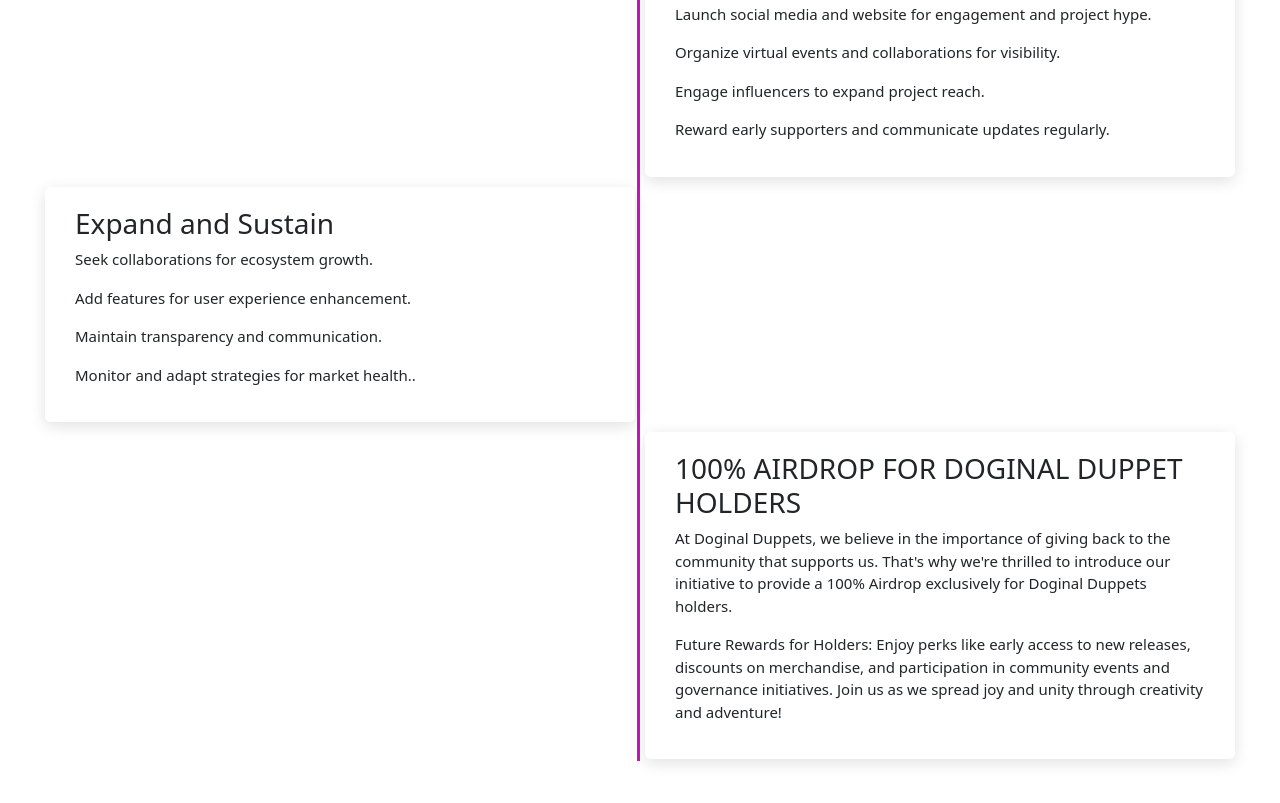
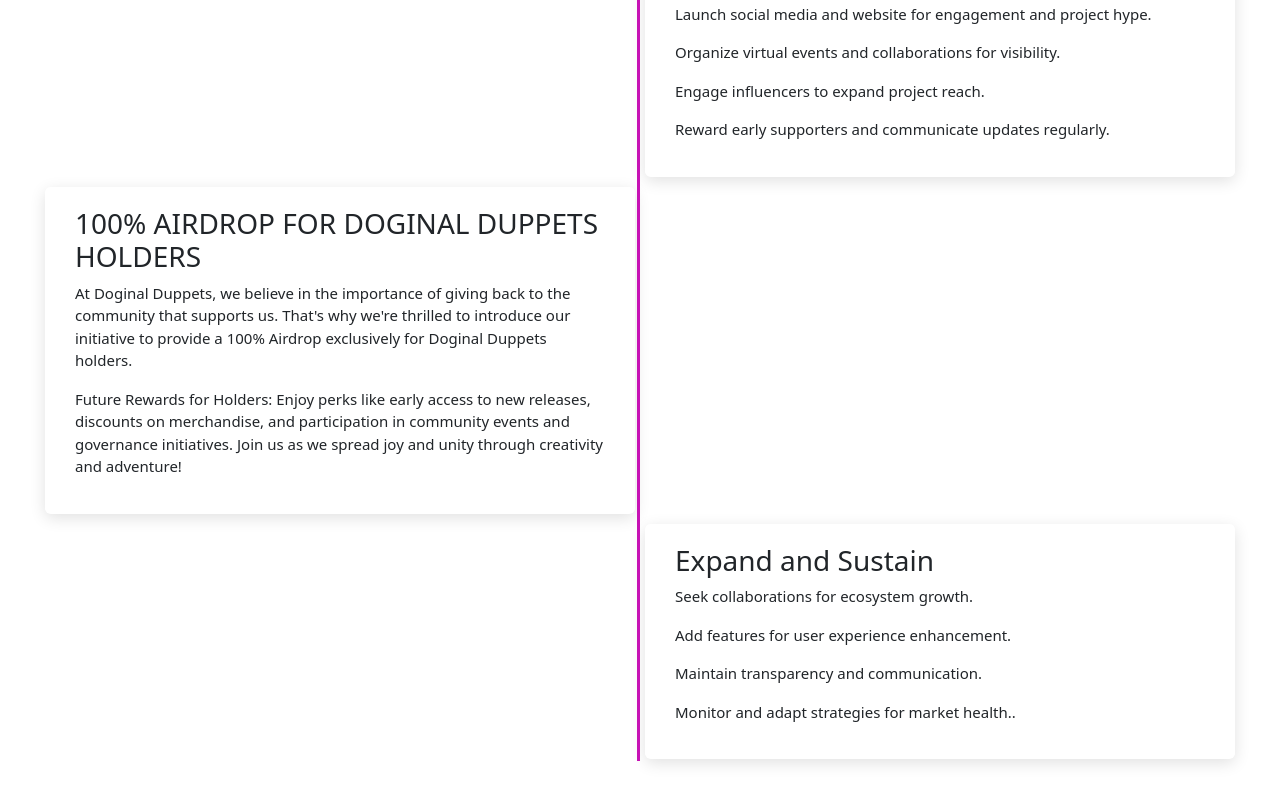
Before and after one commit to De-Ash/MILLIONAIRE_NFT, a website: page roadMap.html in a window 1280 px wide. Shown: the part 509-1312 px from the top of the page. Drawn offline with nearby package versions, Linux system fonts and the light colour scheme.

Commit message:
adjusted road map

```diff
--- a/roadMap.html
+++ b/roadMap.html
@@ -48,6 +48,15 @@
       </div>
       <div class="vessel left-vessel">
         <div class="textBox">
+          <h3>100% AIRDROP FOR DOGINAL DUPPETS HOLDERS</h3>
+          <p>
+            At Doginal Duppets, we believe in the importance of giving back to the community that supports us. That's why we're thrilled to introduce our initiative to provide a 100% Airdrop exclusively for Doginal Duppets holders.
+          </p>
+          <p>Future Rewards for Holders: Enjoy perks like early access to new releases, discounts on merchandise, and participation in community events and governance initiatives. Join us as we spread joy and unity through creativity and adventure!</p>
+        </div>
+      </div>
+      <div class="vessel right-vessel">
+        <div class="textBox">
           <h3>Expand and Sustain</h3>
           <p>Seek collaborations for ecosystem growth.</p>
           <p>Add features for user experience enhancement.</p>
@@ -55,15 +64,6 @@
           <p>Monitor and adapt strategies for market health..</p>
         </div>
       </div>
-      <div class="vessel right-vessel">
-        <div class="textBox">
-          <h3>100% AIRDROP FOR DOGINAL DUPPET HOLDERS</h3>
-          <p>
-            At Doginal Duppets, we believe in the importance of giving back to the community that supports us. That's why we're thrilled to introduce our initiative to provide a 100% Airdrop exclusively for Doginal Duppets holders.
-          </p>
-          <p>Future Rewards for Holders: Enjoy perks like early access to new releases, discounts on merchandise, and participation in community events and governance initiatives. Join us as we spread joy and unity through creativity and adventure!</p>
-        </div>
-      </div>
     </div>
     <script src="./js/roadMap.js"></script>
   </body>
```
